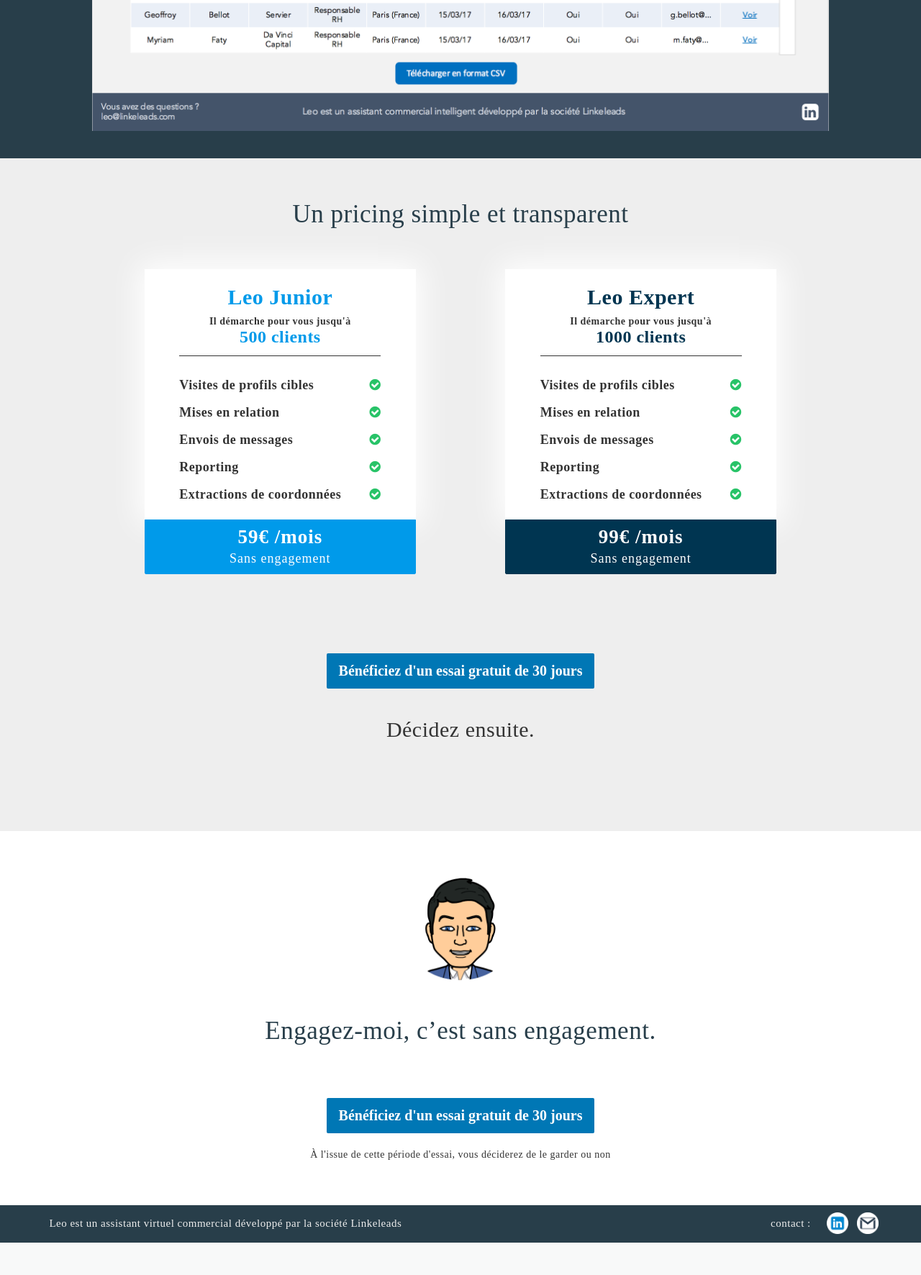
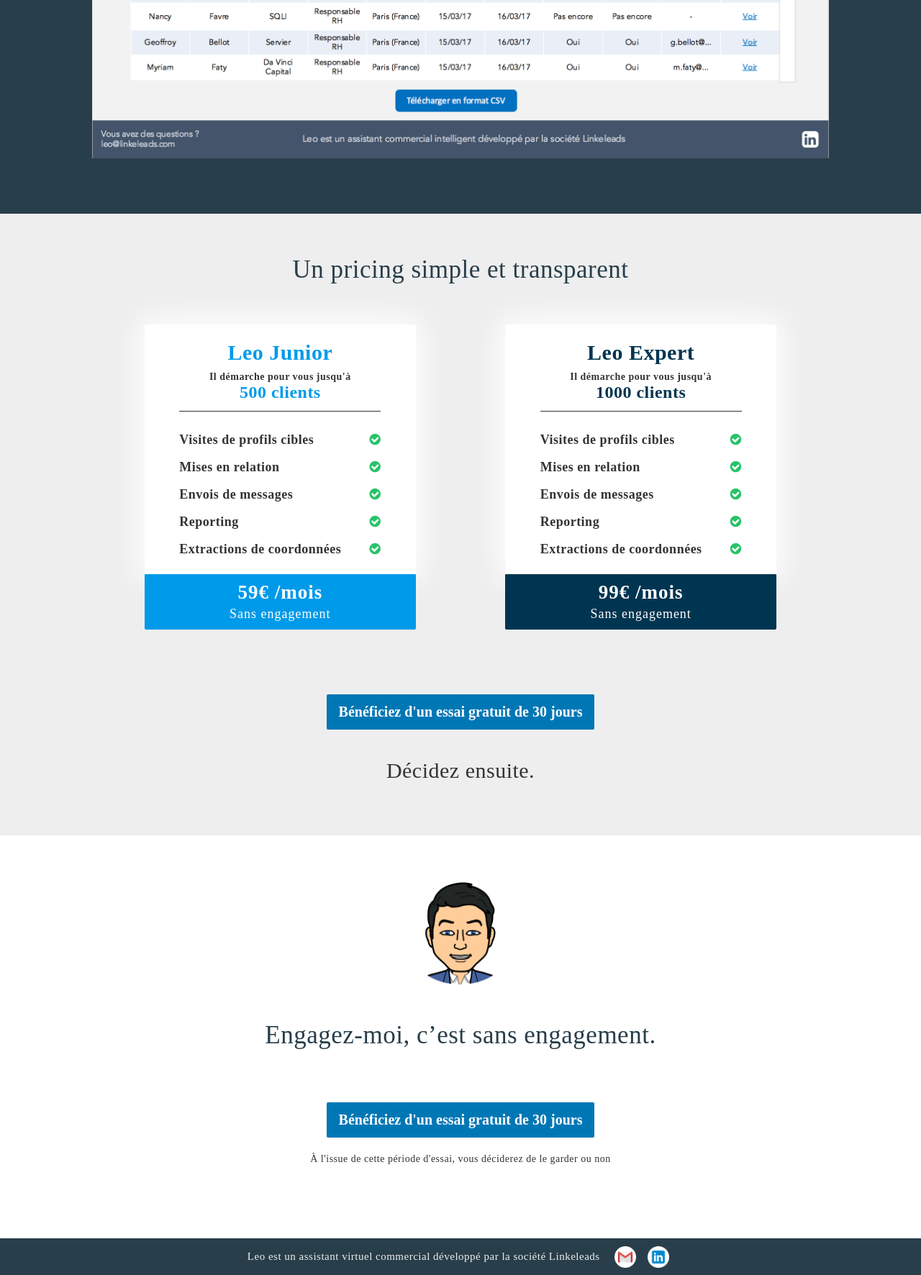
Before and after one commit to ThysBelynda/leo-linkeleads, a PHP site: page / in a window 1280 px wide. Shown: the part 2480-4252 px from the top of the page at 72% size. Before the commit the page ends 4207 px from the top, so only its background shows below. Run offline with PHP 8.4, Linux system fonts and the light colour scheme; style sheets or scripts are compiled from the project's sources; some libraries are stand-ins or nearby versions; some web fonts are replaced.

Commit message:
footer + height

```diff
--- a/assets/css/style.css
+++ b/assets/css/style.css
@@ -361,10 +361,13 @@ h1 {
   width: 28%;
   border-top: 3px solid #eeeeee; }
 
+.screenshot {
+  margin: 3% 0 3% 0; }
+
 /*-------------------------------------------PRICING------------------------------------------------------*/
 .pricing {
   background-color: #eeeeee;
-  padding: 3% 0 9% 0;
+  padding: 3% 0 5% 0;
   position: relative;
   z-index: 900;
   top: 65vh; }
@@ -436,7 +439,7 @@ h1 {
   line-height: 0.1; }
 
 .gratis {
-  margin-top: 70px; }
+  margin-top: 50px; }
 
 #try3 {
   margin-top: 40px;
@@ -463,7 +466,7 @@ h1 {
     transition: 0.2s; }
 
 #last p {
-  padding-bottom: 50px; }
+  padding-bottom: 90px; }
 
 /*-------------------------------------------FOOTER------------------------------------------------------*/
 .footer {
@@ -475,12 +478,11 @@ h1 {
   font-size: 15px; }
 
 .footer p {
-  padding: 15px;
+  padding: 15px 10px 15px 0;
   margin: 0;
   display: inline-block; }
 
 .footer img {
-  float: right;
-  margin: 10px 6px 6px 6px; }
+  margin: 0 6px 0 6px; }
 
 /*# sourceMappingURL=style.css.map */
--- a/assets/sass/style.scss
+++ b/assets/sass/style.scss
@@ -470,12 +470,15 @@ h1{
   border-top : 3px solid $backgroundcolor;
 }
 
+.screenshot{
+  margin: 3% 0 3% 0;
+}
 
 /*-------------------------------------------PRICING------------------------------------------------------*/
 
 .pricing{
   background-color: $backgroundcolor;
-  padding: 3% 0 9% 0;
+  padding: 3% 0 5% 0;
   position: relative;
   z-index: 900;
   top:65vh;
@@ -577,7 +580,7 @@ h1{
 }
 
 .gratis{
-  margin-top: 70px;
+  margin-top: 50px;
 }
 
 #try3{
@@ -619,7 +622,7 @@ h1{
 }
 
 #last p{
-  padding-bottom: 50px;
+  padding-bottom: 90px;
 }
 
 
@@ -635,12 +638,12 @@ h1{
 }
 
 .footer p{
-  padding: 15px;
+  padding: 15px 10px 15px 0;
   margin: 0;
   display: inline-block;
 }
 
 .footer img{
-  float: right;
-  margin: 10px 6px 6px 6px;
+  //float: right;
+  margin: 0 6px 0 6px;
 }
--- a/index.php
+++ b/index.php
@@ -271,7 +271,9 @@ if ( isset($_POST['name']) && isset($_POST['firstname']) && isset($_POST['email'
             </div>
         </div>
 
-        <img src="img/screenshot.png" width="80%" height="80%">
+        <div class="screenshot">
+            <img src="img/screenshot.png" width="80%" height="80%">
+        </div>
     </div>
 
     <div class="pricing" align="center">
@@ -349,16 +351,18 @@ if ( isset($_POST['name']) && isset($_POST['firstname']) && isset($_POST['email'
         </div>
     </div>
 
-    <div class="footer">
+    <div class="footer" align="center">
         <div class="row">
-            <div class="col-sm-10 col-md-10 col-lg-10">
+            <div class="col-sm-12 col-md-12 col-lg-12">
                 <p>Leo est un assistant virtuel commercial développé par la société Linkeleads</p>
+                <a href="#"><img src="img/gmail.png" height="30" width="30"></a>
+                <a href="#"><img src="img/linkedin.png" height="30" width="30"></a>
             </div>
-            <div class="col-sm-2 col-md-2 col-lg-2">
+            <!--<div class="col-sm-2 col-md-2 col-lg-2">
                 <p>contact :</p>
                 <a href="#"><img src="img/gmail.png" height="30" width="30"></a>
                 <a href="#"><img src="img/linkedin.png" height="30" width="30"></a>
-            </div>
+            </div>-->
         </div>
     </div>
 
```
Also changed, not shown: img/gmail.png, img/gmail1.png (deleted), img/gmail5.png (added), 3 other files.
